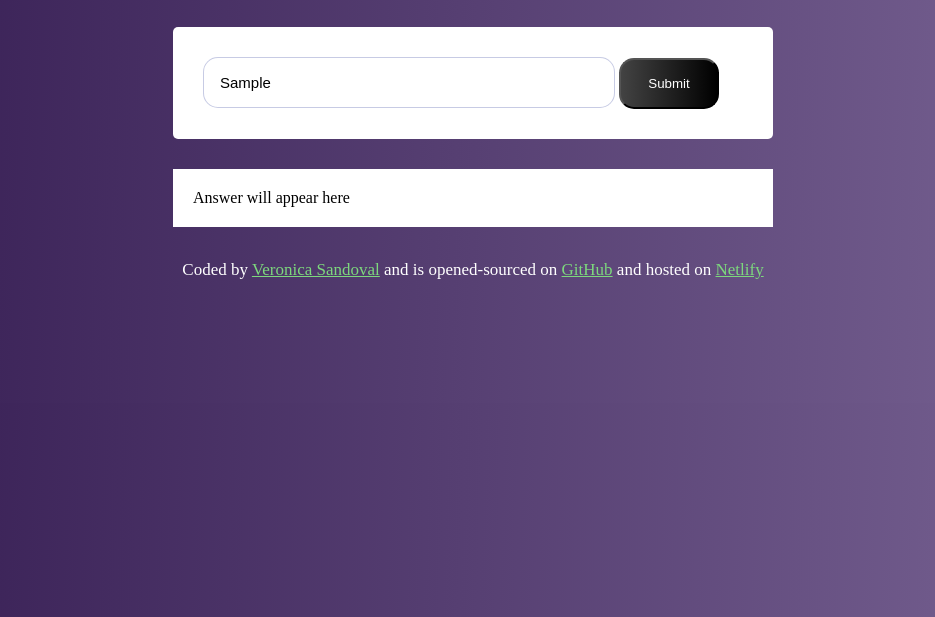
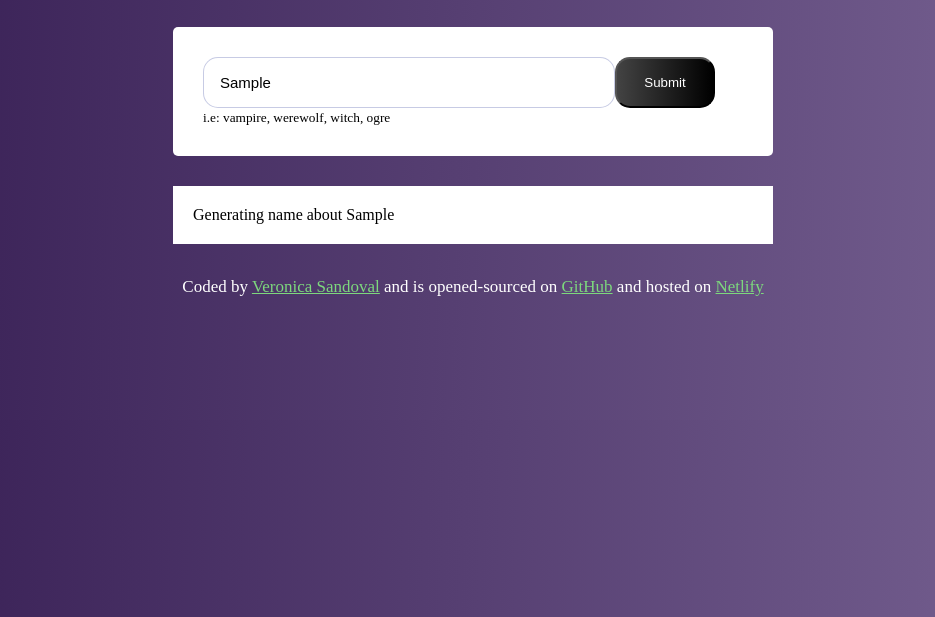
Before and after one commit to danniesan/AI-Generator-Project, a plain HTML site: page index.html in a window 1280 px wide. Both pictures are taken after typing "Sample" into the empty fields and a click on the input 836 px from the left and 266 px from the top of the page. Shown: the part 183-800 px from the top of the page, without its empty margins (167-1102 px from the left). Drawn offline with nearby package versions, Linux system fonts and the light colour scheme; no server answers.

Commit message:
improved the User Experience

```diff
--- a/index.html
+++ b/index.html
@@ -14,6 +14,7 @@
         <h1>AI Name Generator</h1>
       </header>
       <main>
+        <div class="form-container">
           <form id="generator-form">
             <input
               type="text"
@@ -26,7 +27,9 @@
             />
             <input type="submit" class="submit-button" />
           </form>
-        <div class="answer" id="answer">Answer will appear here</div>
+          <small class="hint">i.e: vampire, werewolf, witch, ogre</small>
+        </div>
+        <div class="answer hidden" id="answer">Answer will appear here</div>
       </main>
 
       <footer>
--- a/src/script.js
+++ b/src/script.js
@@ -13,8 +13,12 @@ function generateAnswer(event) {
   let apiKey = "bfb46b3ac41f3bd0tof60adf87306491";
   let context =
     "You are an expert in creating fantasy, mythical and unique names, make sure to follow user instructions.";
-  let prompt = `User instructions: Generate unique fantasy names by gender, boy or girl ${instructionsInput.value}`;
+  let prompt = `User instructions: Generate unique fantasy names by gender, Male or Female ${instructionsInput.value}`;
   let apiUrl = `https://api.shecodes.io/ai/v1/generate?prompt=${prompt}&context=${context}&key=${apiKey}`;
+
+  let answerElement = document.querySelector("#answer");
+  answerElement.classList.remove("hidden");
+  answerElement.innerHTML = `<div class="generate">Generating name about ${instructionsInput.value}</div>`;
 
   console.log("Gernerating name");
   console.log(`Prompt:${prompt}`);
--- a/src/styles.css
+++ b/src/styles.css
@@ -21,11 +21,15 @@ h1 {
 main {
   margin-bottom: 30px;
 }
-form {
-  padding: 30px;
+.form-container {
   background-color: #fff;
   margin-bottom: 30px;
   border-radius: 5px;
+  padding: 30px;
+  color: #000000;
+}
+form {
+  display: flex;
 }
 .instruction {
   padding: 16px;
@@ -46,6 +50,23 @@ form {
   color: #000000;
   padding: 20px;
 }
+.hidden {
+  display: none;
+}
+.generate {
+  animation: blink-animation 1s steps(5, start) infinite;
+}
+@keyframes blink-animation {
+  to {
+    visibility: hidden;
+  }
+}
+@-webkit-keyframes blink-animation {
+  to {
+    visibility: hidden;
+  }
+}
+
 footer {
   text-align: center;
   font-size: 17px;
```
Lines whose indentation alone changed are shown as unchanged.
